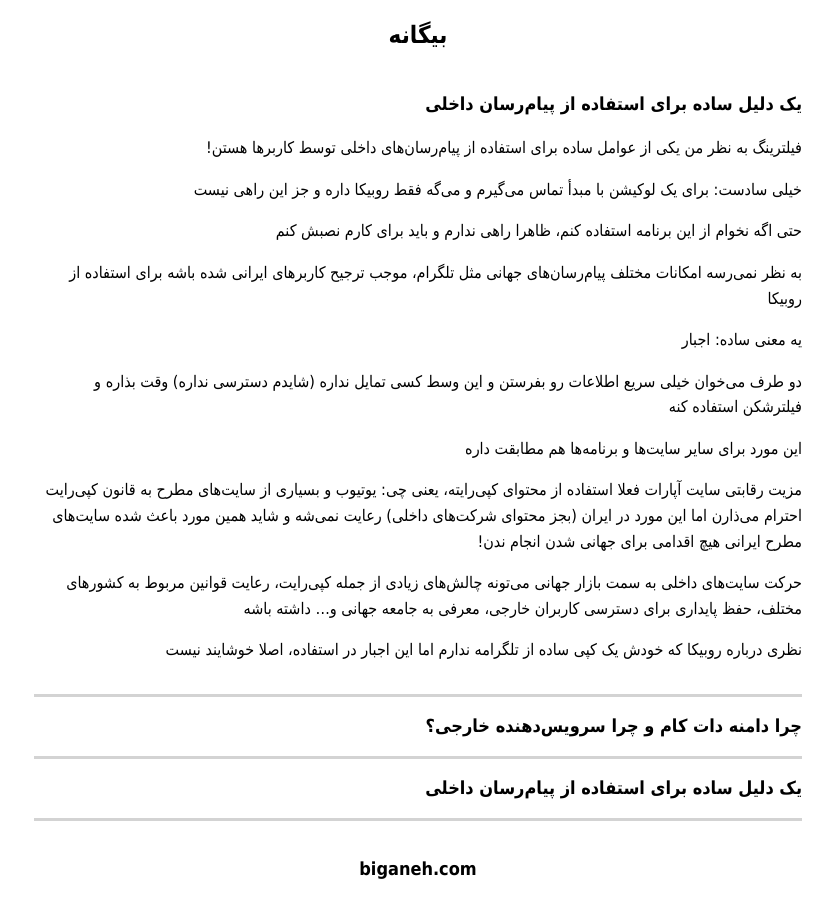
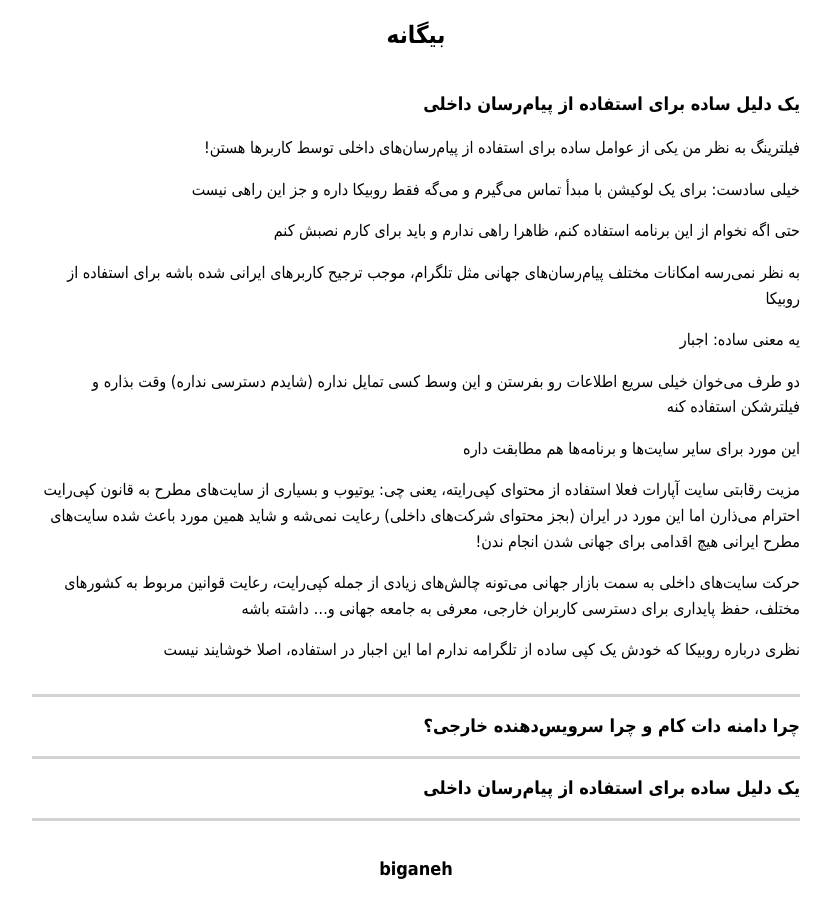
Before and after one commit to darkblog/darkblog.github.io, a Jekyll site: the page built from _posts/2023-8-7-1.md, in a window 1280 px wide. Shown: the whole page, without its empty margins (346-1179 px from the left). Built offline with Jekyll 4.4.1, drawn with Linux system fonts in a browser that asks for light colours.

Commit message:
Update default.html

```diff
--- a/_layouts/default.html
+++ b/_layouts/default.html
@@ -13,7 +13,7 @@
 </header>
 <main class="container">{{ content }}</main>
 <footer class="center">
-<h2><a href="https://biganeh.com/">biganeh.com</a></h2>
+<h2><a href="https://biganeh.com/">biganeh</a></h2>
 </footer>
 </body>
 </html>
```
